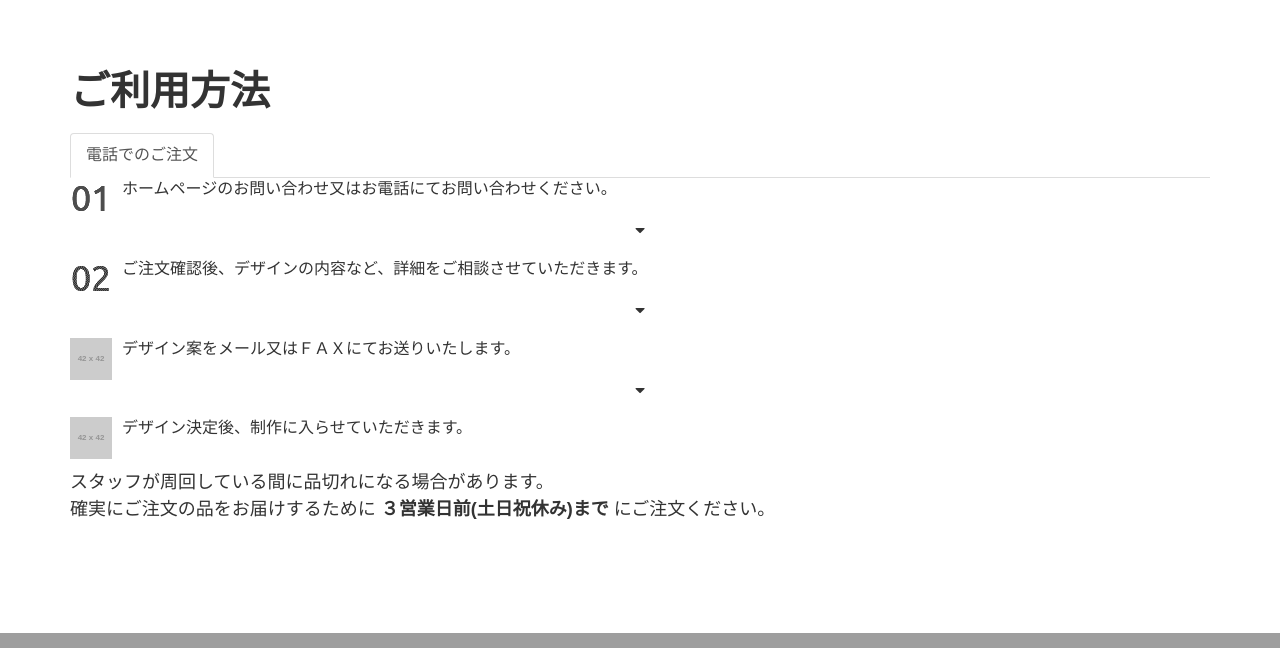
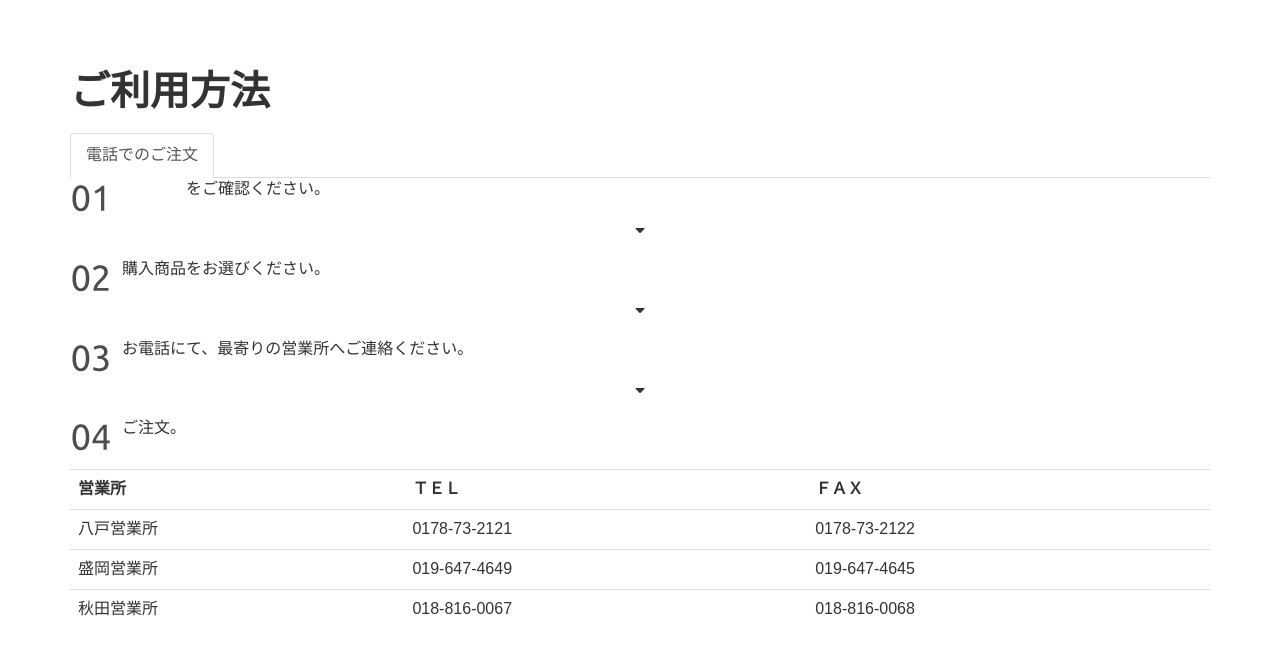
Before and after one commit to nakaikaz/pan-club, a PHP site: template templates/order-page.php in a window 1280 px wide. Shown: the part 51-699 px from the top of the page. Run offline with PHP 8.4, Linux system fonts and the light colour scheme; the template is opened without the code that fills it, so the values that code supplies are empty; style sheets or scripts are compiled from the project's sources; some libraries are stand-ins or nearby versions; grey boxes are pictures that could not be loaded.

Commit message:
modified a bit order page.

```diff
--- a/templates/order-page.php
+++ b/templates/order-page.php
@@ -19,53 +19,75 @@
           </ul>
           <!-- Tab panes -->
           <div class="tab-content">
+            <!-- 電話によるご注文 -->
             <div role="tabpanel" class="tab-pane active" id="byTel">
               <ul class="media-list order-step">
                 <li class="media">
-                  <div class="media-left"><img class="media-object" src="img/step-01.gif" alt="..."></div>
+                  <div class="media-left"><img class="media-object" src="img/step-01.gif" alt="01"></div>
+                  <div class="media-body"><a href="/products">販売商品</a>をご確認ください。</div>
+                </li>
+                <li class="text-center"><i class="fa fa-caret-down"></i></li>
+                <li class="media">
+                  <div class="media-left"><img class="media-object" src="img/step-02.gif" alt="01"></div>
+                  <div class="media-body">購入商品をお選びください。</div>
+                </li>
+                <li class="text-center"><i class="fa fa-caret-down"></i></li>
+                <li class="media">
+                  <div class="media-left"><img class="media-object" src="img/step-03.gif" alt="03"></div>
+                  <div class="media-body">お電話にて、最寄りの営業所へご連絡ください。</div>
+                </li>
+                <li class="text-center"><i class="fa fa-caret-down"></i></li>
+                <li class="media">
+                  <div class="media-left"><img class="media-object" src="img/step-04.gif" alt="04"></div>
+                  <div class="media-body">ご注文。</div>
+                </li>
+              </ul>
+            </div>
+            <!-- FAXによるご注文 -->
+            <div role="tabpanel" class="tab-pane" id="byFax">
+              <ul class="media-list order-step">
+                <li class="media">
+                  <div class="media-left"><img class="media-object" src="img/step-01.gif" alt="01"></div>
                   <div class="media-body">ホームページのお問い合わせ又はお電話にてお問い合わせください。</div>
                 </li>
                 <li class="text-center"><i class="fa fa-caret-down"></i></li>
                 <li class="media">
-                  <div class="media-left"><img class="media-object" src="img/step-02.gif" alt="..."></div>
+                  <div class="media-left"><img class="media-object" src="img/step-02.gif" alt="02"></div>
                   <div class="media-body">ご注文確認後、デザインの内容など、詳細をご相談させていただきます。</div>
                 </li>
                 <li class="text-center"><i class="fa fa-caret-down"></i></li>
                 <li class="media">
-                  <div class="media-left"><img class="media-object" src="http://placehold.it/42x42" alt="..."></div>
+                  <div class="media-left"><img class="media-object" src="img/step-03.gif" alt="03"></div>
                   <div class="media-body">デザイン案をメール又はＦＡＸにてお送りいたします。</div>
                 </li>
                 <li class="text-center"><i class="fa fa-caret-down"></i></li>
                 <li class="media">
-                  <div class="media-left"><img class="media-object" src="http://placehold.it/42x42" alt="..."></div>
-                  <div class="media-body">デザイン決定後、制作に入らせていただきます。</div>
-                </li>
-              </ul>
-            </div>
-            <div role="tabpanel" class="tab-pane" id="byFax">
-              <ul class="media-list order-step">
-                <li class="media">
-                  <div class="media-left"><img class="media-object" src="http://placehold.it/42x42" alt="..."></div>
-                  <div class="media-body">ホームページのお問い合わせ又はお電話にてお問い合わせください。</div>
-                </li>
-                <li class="text-center"><i class="fa fa-caret-down"></i></li>
-                <li class="media">
-                  <div class="media-left"><img class="media-object" src="http://placehold.it/42x42" alt="..."></div>
-                  <div class="media-body">ご注文確認後、デザインの内容など、詳細をご相談させていただきます。</div>
-                </li>
-                <li class="text-center"><i class="fa fa-caret-down"></i></li>
-                <li class="media">
-                  <div class="media-left"><img class="media-object" src="http://placehold.it/42x42" alt="..."></div>
-                  <div class="media-body">デザイン案をメール又はＦＡＸにてお送りいたします。</div>
-                </li>
-                <li class="text-center"><i class="fa fa-caret-down"></i></li>
-                <li class="media">
-                  <div class="media-left"><img class="media-object" src="http://placehold.it/42x42" alt="..."></div>
+                  <div class="media-left"><img class="media-object" src="img/step-04.gif" alt="04"></div>
                   <div class="media-body">デザイン決定後、制作に入らせていただきます。</div>
                 </li>
               </ul>
             </div>
           </div>
+        </div>
+      </div>
+    </div>
+    <div class="row">
+      <div class="col-md-12">
+        <div class="contact-list">
+          <table class="table">
+            <tr>
+              <th>営業所</th><th>ＴＥＬ</th><th>ＦＡＸ</th>
+            </tr>
+            <tr>
+              <td>八戸営業所</td><td>0178-73-2121</td><td>0178-73-2122</td>
+            </tr>
+            <tr>
+              <td>盛岡営業所</td><td>019-647-4649</td><td>019-647-4645</td>
+            </tr>
+            <tr>
+              <td>秋田営業所</td><td>018-816-0067</td><td>018-816-0068</td>
+            </tr>
+          </table>
         </div>
       </div>
     </div>
```
Also changed, not shown: css/pan-club.css (+34 -0 lines), less/order-page.less (+25 -0 lines), img/step-01.gif, img/step-02.gif, img/step-03.gif (added), img/step-04.gif (added), 4 other files.
